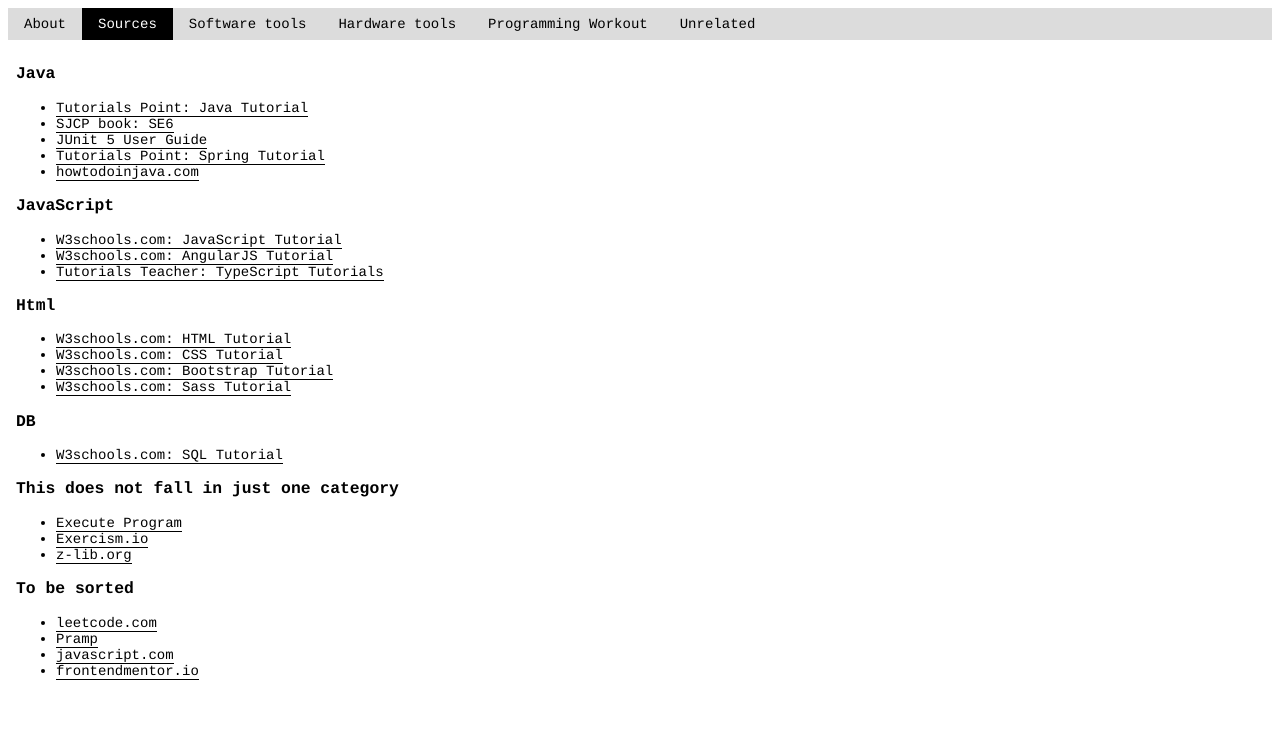
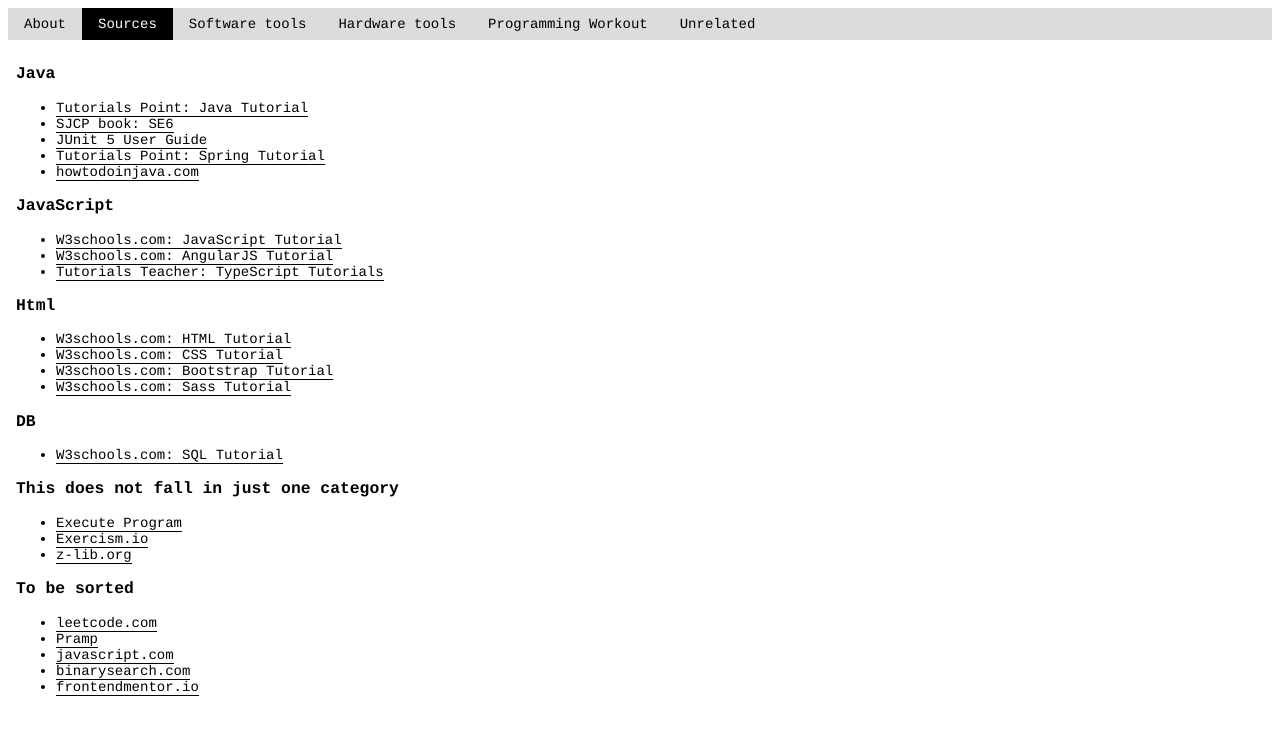
Before and after one commit to kowodo/kowodo.github.io, a plain HTML site: page sources.html in a window 1280 px wide. Drawn offline with Linux system fonts and the light colour scheme.

Commit message:
new source to be sorted

```diff
--- a/sources.html
+++ b/sources.html
@@ -57,6 +57,7 @@
         <li><a href="https://leetcode.com/">leetcode.com</a></li>
         <li><a href="https://www.pramp.com/#/">Pramp</a></li>
         <li><a href="https://www.javascript.com/">javascript.com</a></li>
+        <li><a href="https://binarysearch.com/">binarysearch.com</a></li>
         <li><a href="https://www.frontendmentor.io/">frontendmentor.io</a></li>
     </ul>
 </div>
```
